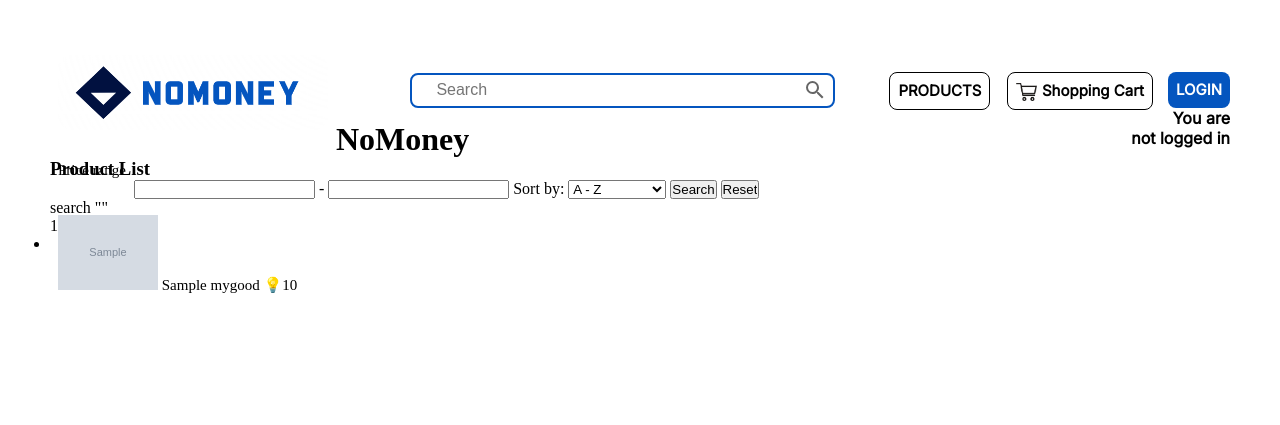
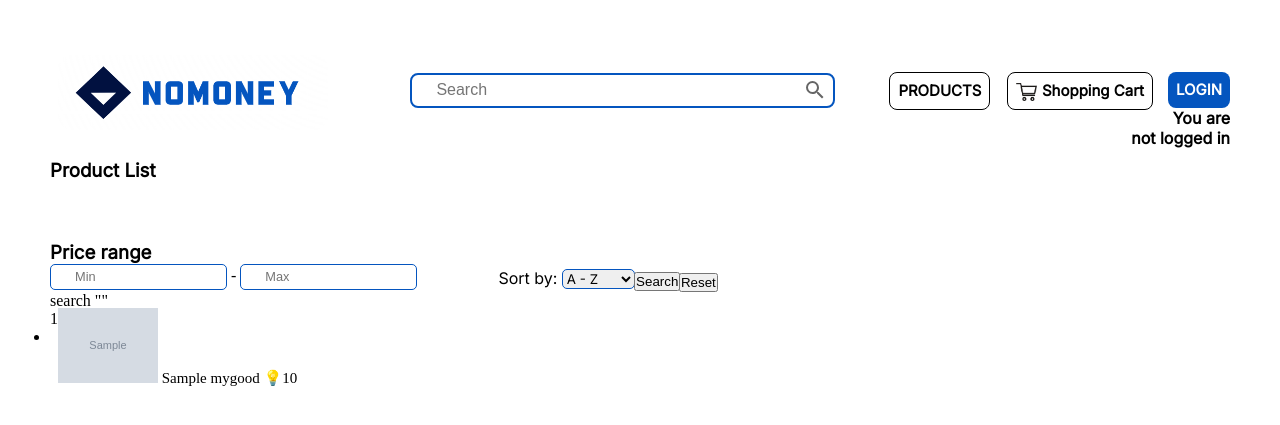
Before and after one commit to oransom48/10daysproject2023_NoMoney, a Django app: template shopping/goods/templates/searched.html in a window 1280 px wide. Shown: the top 425 px of the page. Run offline with Django 3.2, Linux system fonts and the light colour scheme; the template is opened without the code that fills it: most values are stand-ins (such as "Sample title", 1, 10 or a date in 2020); grey boxes marked "Sample" are stand-in pictures.

Commit message:
searched css

```diff
--- a/shopping/goods/static/css/productlist_page.css
+++ b/shopping/goods/static/css/productlist_page.css
@@ -7,6 +7,22 @@
 }
 
 .label select{
+    border: 1px solid #0455BF;
+    border-radius: 5px;
+    width: 10%;
+    font-family: "Inter", sans-serif;
+    font-weight: normal;
+}
+
+.label-searched{
+    position: static;
+    margin-left: 38%;
+    margin-top: -1.8%;
+    font-family: "Inter", sans-serif;
+    font-weight: normal;
+}
+
+.label-searched select{
     border: 1px solid #0455BF;
     border-radius: 5px;
     width: 10%;
@@ -29,6 +45,18 @@
 .reset{
     position: static;
     margin-left: 47%;
+    margin-top: -1.5%;
+}
+
+.submit-searched{
+    position: static;
+    margin-left: 49.5%;
+    margin-top: -1.5%;
+}
+
+.reset-searched{
+    position: static;
+    margin-left: 53.3%;
     margin-top: -1.5%;
 }
 
--- a/shopping/goods/templates/searched.html
+++ b/shopping/goods/templates/searched.html
@@ -1,21 +1,26 @@
 {% extends "master.html" %}
-
+{% load static %}
 {% block title %}
     NoMoney shop
 {% endblock %}
 
 
 {% block content %}
-    <h1>NoMoney</h1>
+    <link rel="stylesheet", href="{% static 'css/productlist_page.css' %}">
 
+    <div class="text-product-list">
         <h3>Product List</h3>
+    </div>
 
     <form method="POST" action="{% url 'filter' %}">
         {% csrf_token %}
         <!-- filtermin -->
-        <a>Price range</a>
-        <input type="number" name="min" value={{filtermin}}> - <input type="number" name="max" value={{filtermax}}>
+        <div class="text-product-list">
+            <h3>Price range</h3>
+        </div>
+        <input id="minQueryInput" type="number" name="min" placeholder="Min" value={{filtermin}}> - <input id="maxQueryInput" type="number" name="max" placeholder="Max" value={{filtermax}}>
         <!-- sort -->
+        <div class="label-searched">
             <label for="sortby">Sort by:</label>
                 <select name="sort" id="sorttype">
                     <option value="nameasc">A - Z</option>
@@ -23,8 +28,13 @@
                     <option value="priceasc">lowest price</option>
                     <option value="pricedsc">highest price</option>
                 </select>
+        </div>
+        <div class="submit-searched">
             <button type="submit">Search</button>
+        </div>
+        <div class="reset-searched">
             <input type="submit" formmethod="GET" value="Reset">
+        </div>
     </form>
 
     <!-- search results -->
```
Lines whose indentation alone changed are shown as unchanged.
